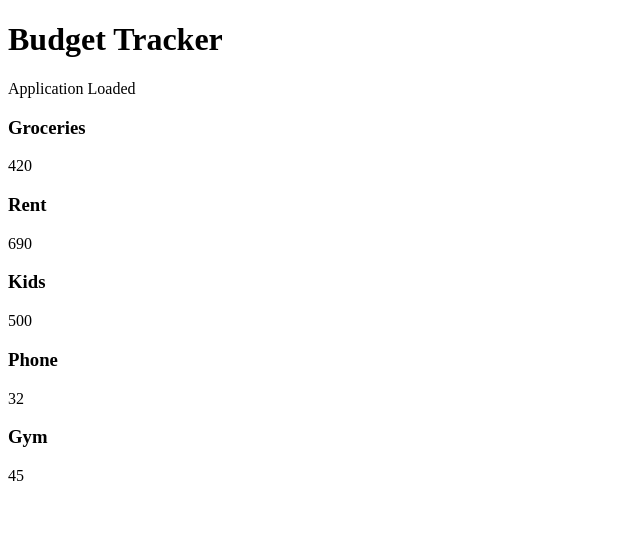
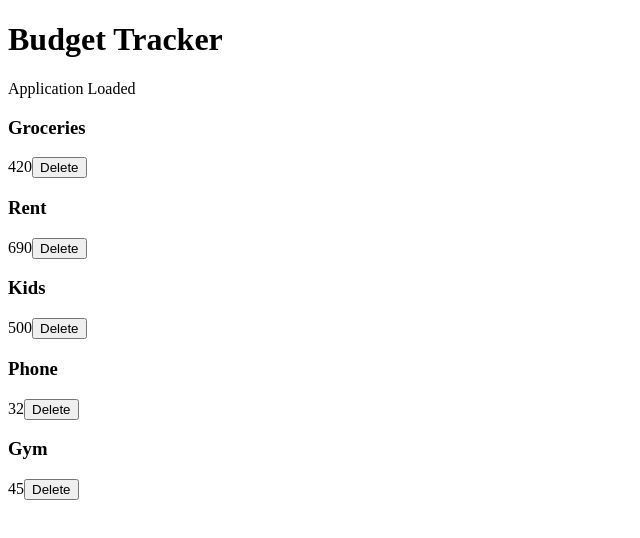
Before and after one commit to Biosaiber/app-budgetTracker, an Angular app: page / in a window 1280 px wide. Shown: the top 538 px of the page, without its empty margins (0-640 px from the left). Built offline with nearby package versions, Linux system fonts and the light colour scheme.

Commit message:
feat: implement delete entry via child-to-parent event communication

```diff
--- a/src/app/app.html
+++ b/src/app/app.html
@@ -2,5 +2,5 @@
 <p>{{status}}</p>
 
 @for (entry of budgetEntries; track entry.id) {
-  <app-budget-entry [entry]="entry"> </app-budget-entry>
+  <app-budget-entry [entry]="entry" (deleteEntry)="deleteEntry($event)"> </app-budget-entry>
 }
--- a/src/app/app.ts
+++ b/src/app/app.ts
@@ -37,5 +37,8 @@ export class App implements OnInit, OnDestroy {
   simulateDataRetrieval() {
     return from(budgetEntriesData).pipe(delay(2000))
   }
+  deleteEntry(entryId:number) {
+    this.budgetEntries = this.budgetEntries.filter(entry => entry.id !== entryId)
+  }
 
 }
--- a/src/app/budget-entry/budget-entry.html
+++ b/src/app/budget-entry/budget-entry.html
@@ -2,4 +2,5 @@
   <div>
     <h3>{{entry.description}}</h3>
     <span>{{entry.amount}}</span>
+    <button (click)="delete()">Delete</button>
   </div>
--- a/src/app/budget-entry/budget-entry.ts
+++ b/src/app/budget-entry/budget-entry.ts
@@ -1,4 +1,4 @@
-import { Component, Input } from '@angular/core';
+import { Component, EventEmitter, Input, Output } from '@angular/core';
 import { BudgetEntry } from '../models/budget-entry.interface';
 
 @Component({
@@ -9,4 +9,9 @@ import { BudgetEntry } from '../models/budget-entry.interface';
 })
 export class BudgetEntryComponent {
   @Input() entry: BudgetEntry = {id: 0, description: "", amount: 0};
+  @Output() deleteEntry = new EventEmitter<number>();
+
+  delete() {
+    this.deleteEntry.emit(this.entry.id);
+  }
 }
```
